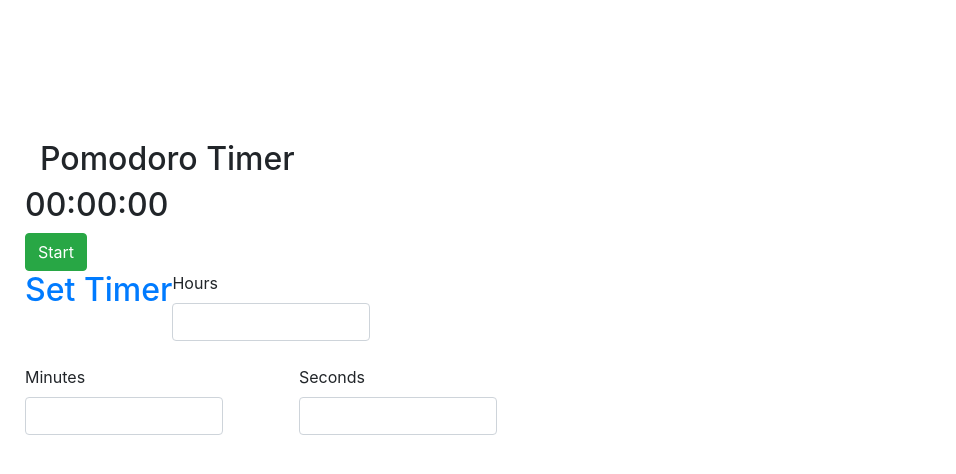
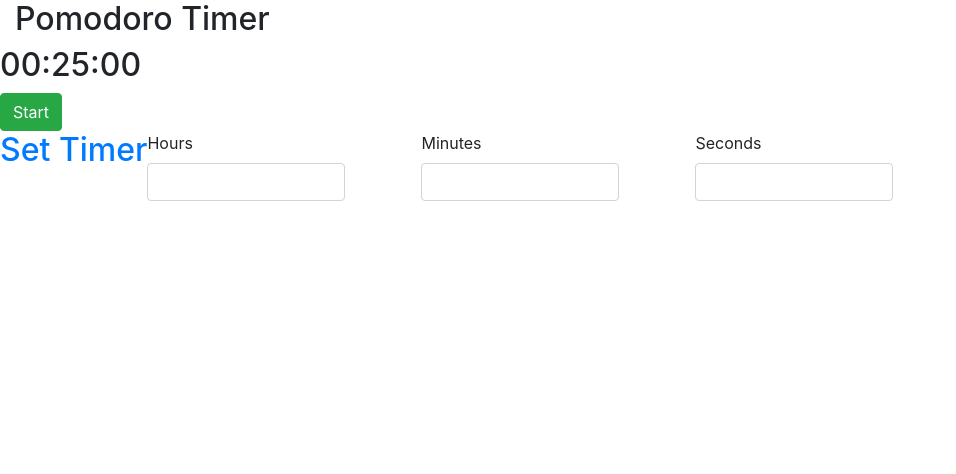
Before and after one commit to barclayd/PomodoroTimer, a React (Create React App) app: page / in a window 1280 px wide. Shown: the top 474 px of the page, without its empty margins (0-956 px from the left). Built offline with nearby package versions, Linux system fonts and the light colour scheme.

Commit message:
Added Moment.js library for logic and template string to format time correctly

```diff
--- a/package.json
+++ b/package.json
@@ -5,6 +5,7 @@
   "dependencies": {
     "bootstrap": "^4.1.3",
     "jquery": "^3.3.1",
+    "moment": "^2.22.2",
     "react": "^16.5.2",
     "react-dom": "^16.5.2",
     "react-scripts": "2.0.5"
--- a/src/App.js
+++ b/src/App.js
@@ -1,20 +1,12 @@
 import React, { Component } from 'react';
 import './App.css';
-import TimerHeader from './components/TimerHeader/TimerHeader';
-import TimerDisplay from "./components/TimerDisplay/TimerDisplay";
-import TimerButton from "./components/TimerButton/TimerButtomn";
-import TimerConfig from "./components/TimerConfig/TimerConfig";
+import Timer from './components/Timer/Timer';
 
 class App extends Component {
   render() {
     return (
-      <div className="panel panel-default app-content center-block">
-          <div className="panel-body">
-              <TimerHeader/>
-              <TimerDisplay/>
-              <TimerButton/>
-              <TimerConfig/>
-          </div>
+      <div>
+          <Timer />
       </div>
     );
   }
--- /dev/null
+++ b/src/components/Timer/Timer.js
@@ -0,0 +1,34 @@
+import React, { Component } from 'react';
+import moment from 'moment';
+
+import TimerHeader from '../TimerHeader/TimerHeader';
+import TimerDisplay from "../TimerDisplay/TimerDisplay";
+import TimerButton from "../TimerButton/TimerButtomn";
+import TimerConfig from "../TimerConfig/TimerConfig";
+
+class Timer extends Component {
+
+    constructor() {
+        super();
+
+        this.state = {
+            currentTime: moment.duration(25, 'minutes'),
+            baseTime: moment.duration(25,'minutes')
+        };
+    }
+
+
+
+    render() {
+        return (
+            <div className="container-fluid">
+                    <TimerHeader />
+                    <TimerDisplay currentTime={this.state.currentTime}/>
+                    <TimerButton />
+                    <TimerConfig />
+            </div>
+        );
+    }
+}
+
+export default Timer;
--- a/src/components/TimerDisplay/TimerDisplay.js
+++ b/src/components/TimerDisplay/TimerDisplay.js
@@ -1,8 +1,15 @@
 import React from 'react';
 
-const TimerDisplay = () => (
+const leftPad = (val) => {
+    if (val < 10) return `0${val}`;
+    return `${val}`
+};
+
+const TimerDisplay = (props) => (
     <div className="row">
-        <h2 className="text-center">00:00:00</h2>
+        <h2 className="text-center">
+            {leftPad(props.currentTime.get('hours'))}:{leftPad(props.currentTime.get('minutes'))}:{leftPad(props.currentTime.get('seconds'))}
+            </h2>
     </div>
 );
 
```
Also changed, not shown: 1 other file (tests, documents, lock files or other folders).
